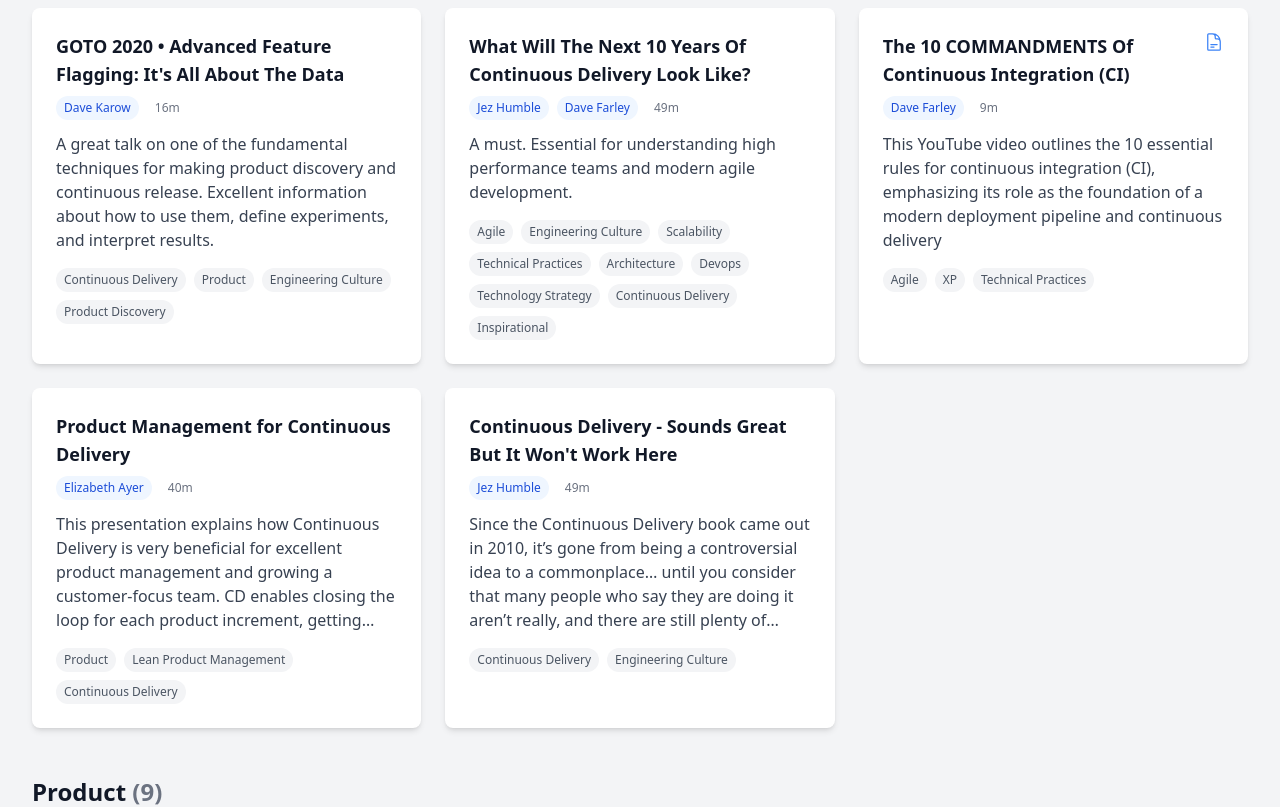
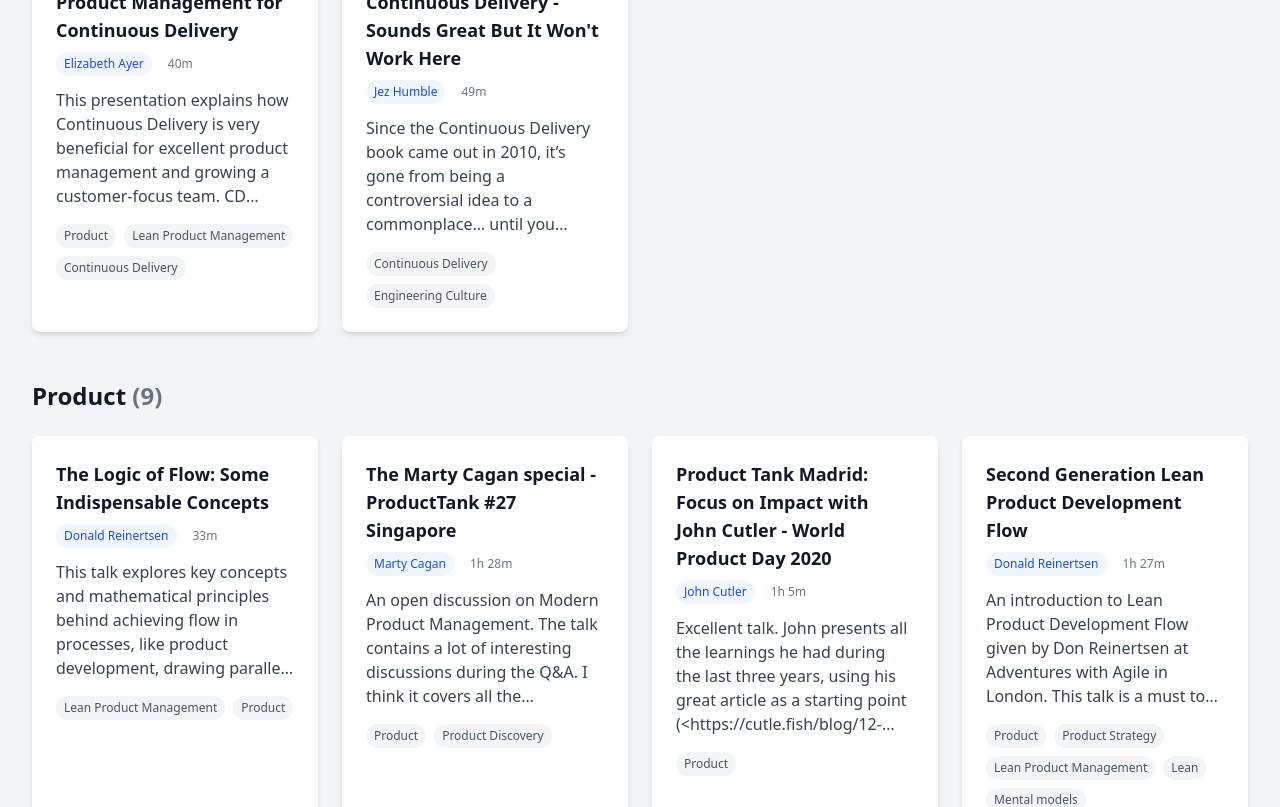
Before and after one commit to eferro/eferro-picks-site, a React (Vite) app: page / in a window 1280 px wide. Shown: the part 9200-10007 px from the top of the page. Built offline with nearby package versions, Linux system fonts and the light colour scheme; the HTML template or start-up script is replaced by a standard one.

Commit message:
feat: Add responsive grid with up to 5 columns for larger screens

```diff
--- a/src/components/TalksList/TalkSection.tsx
+++ b/src/components/TalksList/TalkSection.tsx
@@ -23,7 +23,7 @@
       <h2 className="text-2xl font-bold text-gray-900 mb-6">
         {coreTopic} <span className="text-gray-500">({talks.length})</span>
       </h2>
-      <div className="grid gap-6 md:grid-cols-2 lg:grid-cols-3">
+      <div className="grid gap-6 md:grid-cols-2 lg:grid-cols-3 xl:grid-cols-4 2xl:grid-cols-5">
         {talks.map((talk) => (
           <TalkCard
             key={talk.id}
```
